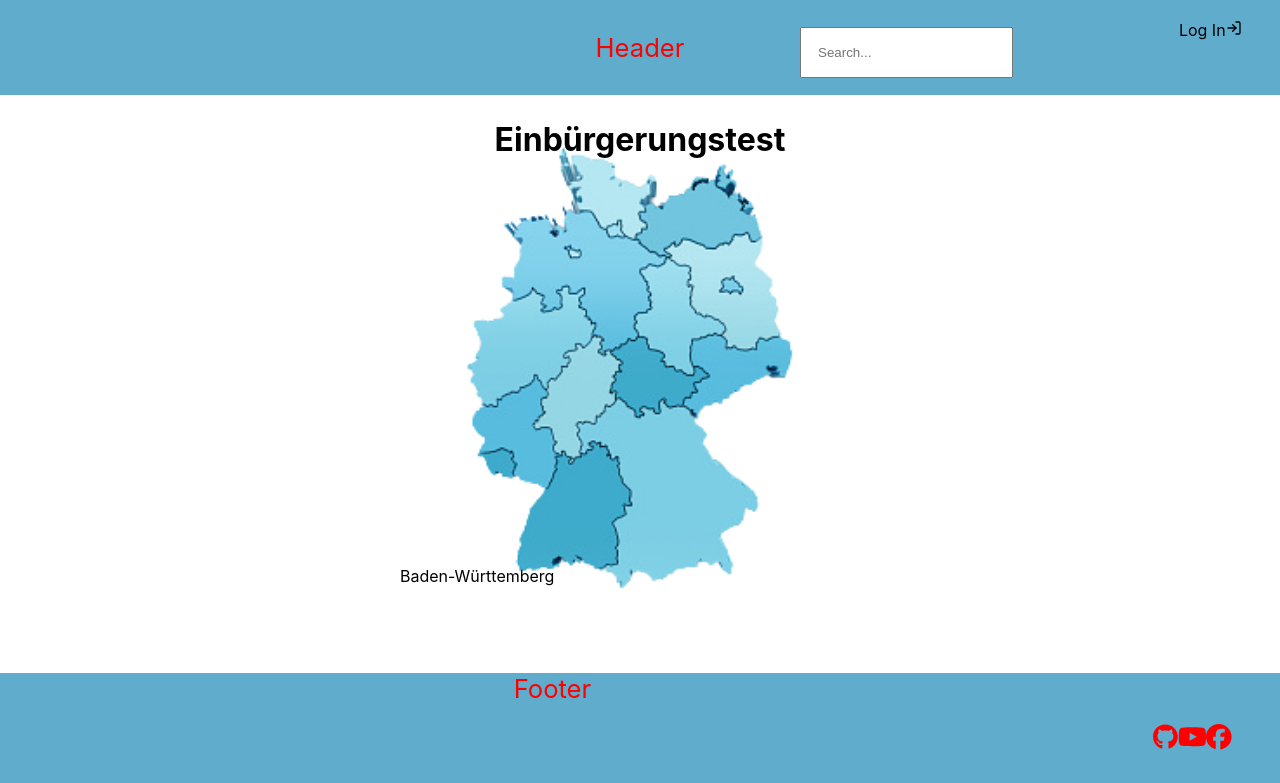
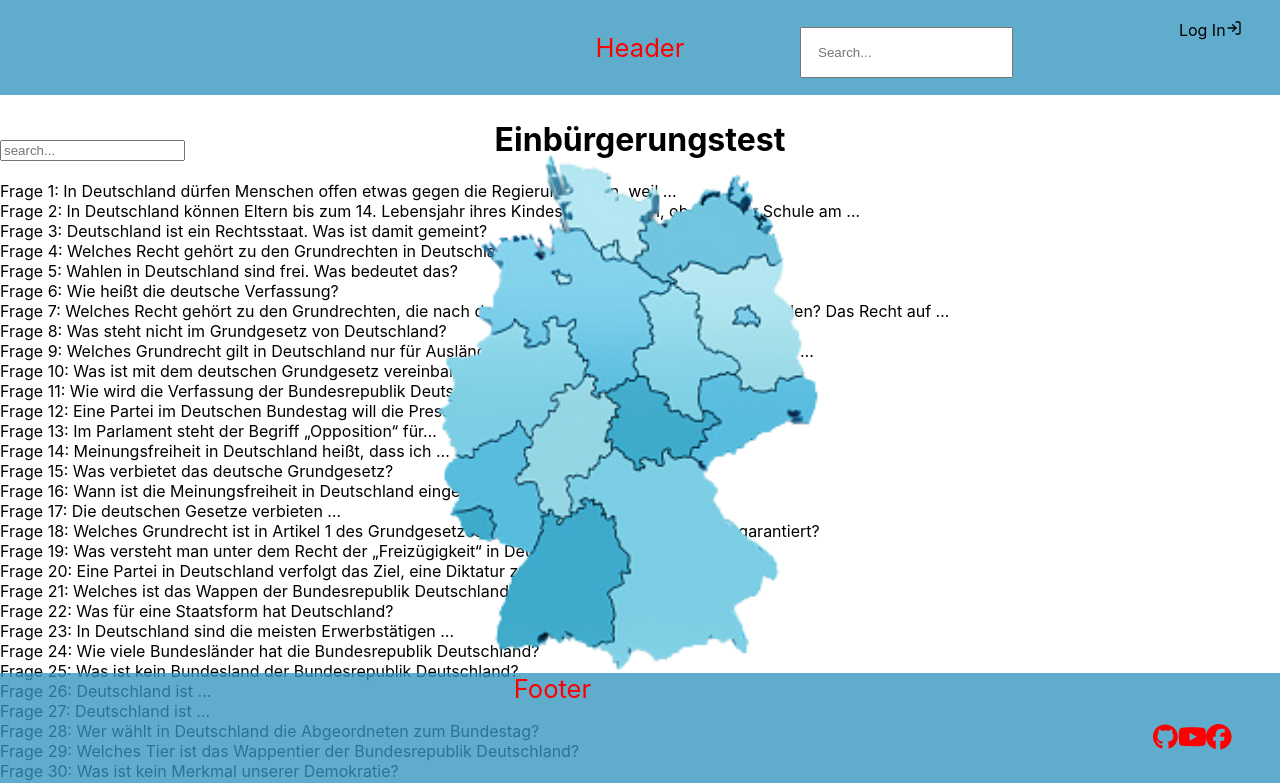
Before and after one commit to deutschify/frontend, a React (Vite) app in the folder zemosa/: page /einbuergerungstest in a window 1280 px wide. Shown: the top 783 px of the page. Built offline with nearby package versions, Linux system fonts and the light colour scheme; no server answers; some icons are missing.

Commit message:
some not important changes

```diff
--- a/zemosa/src/components/einbuergerungstest.jsx
+++ b/zemosa/src/components/einbuergerungstest.jsx
@@ -9,6 +9,7 @@ const Search = () => {
     // Import from AppContext the success state variable in order to show if someone is logged in
     const { isLoggedIn, setIsLoggedIn } = useContext(AppContext);
     const [selectBundesland, setSelectBundesland] = useState({display: 'none'})
+    const [query, setQuery] = useState("");
     // const [query, setQuery] = useState("");
 
 
@@ -46,6 +47,35 @@ const Search = () => {
                     <p className="bundesland sh">Schleswig-Holstein</p>
                     <p className="bundesland th">Thüringen</p> */}
                 </div>
+                <div className="searchBar">
+                    {/* <h1>Einbürgerungstestfragen</h1> */}
+                    <input
+                    className="searchInput"
+                        type="text"
+                        placeholder="search..."
+                        onChange={(e) => setQuery(e.target.value)}
+                    />
+                    {QuestionDE.filter((testQuestion) => {
+                        if (query == "") {
+                            return testQuestion;
+                        } else if (
+                            testQuestion.question
+                                .toLowerCase()
+                                .includes(query.toLowerCase())
+                        ) {
+                            return testQuestion;
+                        } else if (testQuestion.number.includes(query)) {
+                            return testQuestion;
+                        }
+                    }).map((testQuestion) => {
+                        return (
+                            <div key={testQuestion.number}>
+                                {testQuestion.number}: {""}
+                                {testQuestion.question}
+                            </div>
+                        );
+                    })}
+                </div>
             </div>
         </>
     );
--- a/zemosa/src/components/einbuergerungstest.scss
+++ b/zemosa/src/components/einbuergerungstest.scss
@@ -12,19 +12,28 @@
         margin-top: -60px;
 
         .imgGermanMap{
-            width: 60em;
+            width: 70em;
             position: fixed;
             top: 100px;
         }
         .bundesland{
 
+        .bundesland:hover{
+
+        }
         }
 
     .bw{
         position: fixed;
-        top: 550px;
-        left: 400px;
+        top: 560px;
+        left: 550px;
+        display: none;
+
+        .bw:hover{
+          display: block;
      }
+     }
+
     // .bayern{
     //     position: fixed;
     //     top: 530px;
@@ -100,4 +109,8 @@
 
     // }
     }
+    .searchInput{
+        margin-top: 20px;
+        margin-bottom: 20px;
+    }
 }
```
Also changed, not shown: zemosa/src/components/SafetyEinbuergerungstest.jsx (line endings or trailing spaces).
